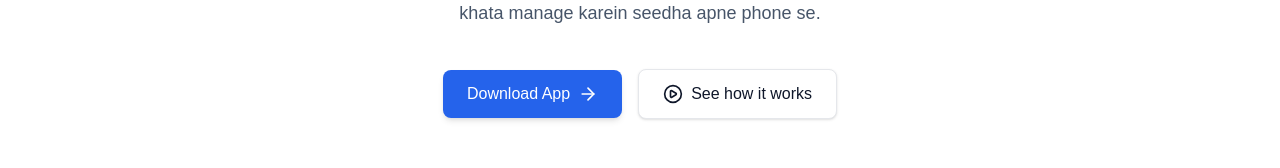
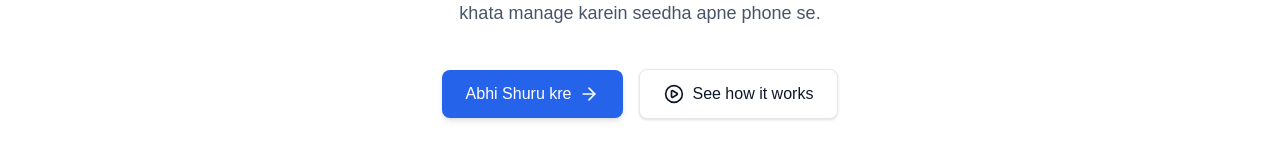
Before and after one commit to nikhilrana13/Hisaab-Free-POS-Business-Management-Platform-for-Small-Businesses, a Next.js app in the folder frontend/: page / in a window 1280 px wide. Shown: the part 390-558 px from the top of the page. Built offline with nearby package versions, Linux system fonts and the light colour scheme; no server answers.

Commit message:
fix: replace download button with signup link in HeroSection

```diff
--- a/frontend/src/components/home/HeroSection.jsx
+++ b/frontend/src/components/home/HeroSection.jsx
@@ -1,5 +1,6 @@
 import { ArrowRight, PlayCircle } from 'lucide-react';
 import Image from 'next/image';
+import Link from 'next/link';
 import React from 'react';
 
 const HeroSection = () => {
@@ -30,10 +31,10 @@ const HeroSection = () => {
 
                 {/* Buttons */}
                 <div className="mb-16 flex w-full flex-col items-center gap-4 sm:w-auto sm:flex-row">
-                    <button className="flex w-full items-center justify-center gap-2 rounded-lg bg-[#2563eb] px-6 py-3 text-[16px] font-medium text-white shadow-md transition hover:bg-[#1d4ed8] active:scale-95 sm:w-auto">
-                        Download App
+                    <Link href={"/auth/signup"} className="flex w-full items-center justify-center gap-2 rounded-lg bg-[#2563eb] px-6 py-3 text-[16px] font-medium text-white shadow-md transition hover:bg-[#1d4ed8] active:scale-95 sm:w-auto">
+                        Abhi Shuru kre
                         <ArrowRight size={20} />
-                    </button>
+                    </Link>
 
                     <button className="flex w-full items-center justify-center gap-2 rounded-lg border border-[#e5e7eb] bg-white px-6 py-3 text-[1rem] font-medium text-[#0f172a] shadow-sm transition hover:bg-[#f8fafc] active:scale-95 sm:w-auto">
                         <PlayCircle size={20} />
```
